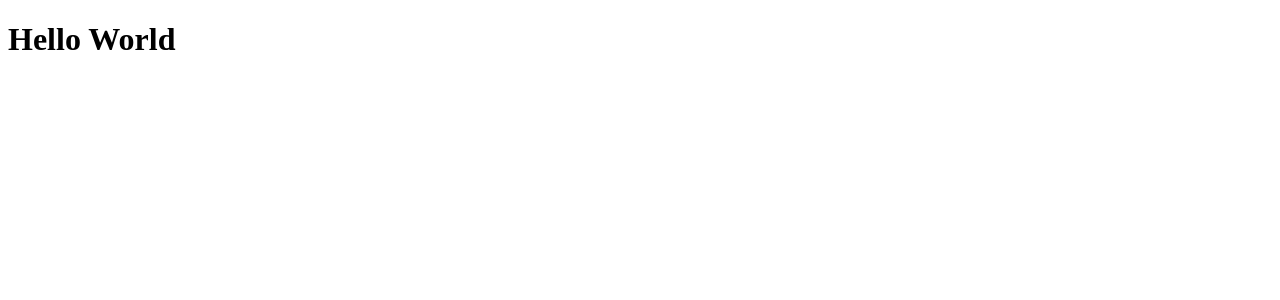
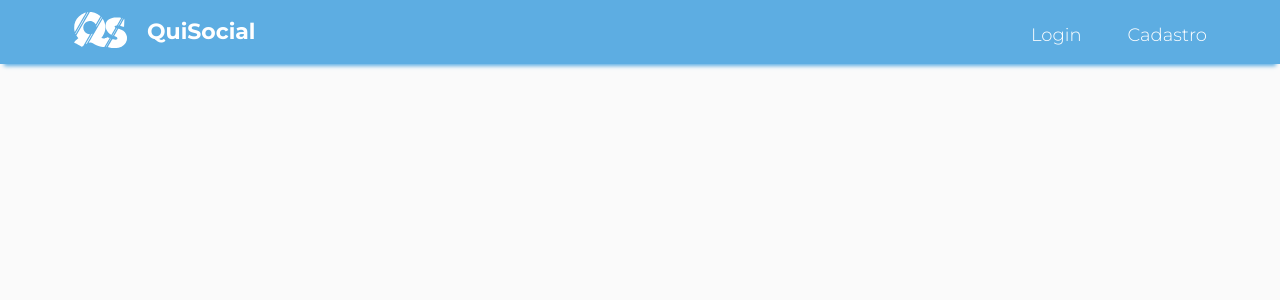
Before and after one commit to jardelgoncalves-dev/QuiSocial, a React (Create React App) app in the folder frontend/: page / in a window 1280 px wide. Shown: the top 300 px of the page. Built offline with nearby package versions, Linux system fonts and the light colour scheme; the HTML template or start-up script is replaced by a standard one.

Commit message:
atualizando arquivo app.js

```diff
--- a/frontend/src/App.js
+++ b/frontend/src/App.js
@@ -1,7 +1,7 @@
-import React from 'react';
+import React from 'react'
+import Routes from './routes'
+import './assets/css/style.css'
 
-const App = () => (
-  <h1>Hello World</h1>
-)
+const App = () => <Routes />
 
 export default App;
```
